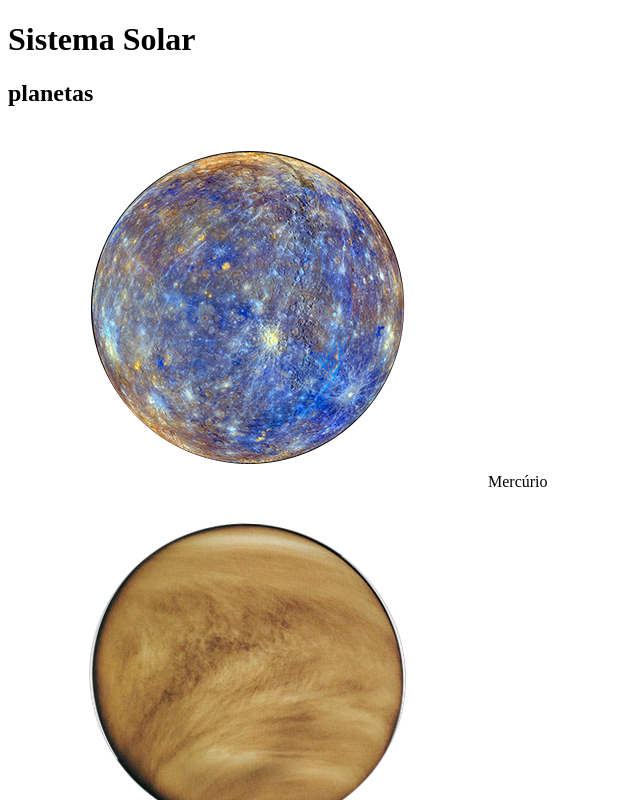
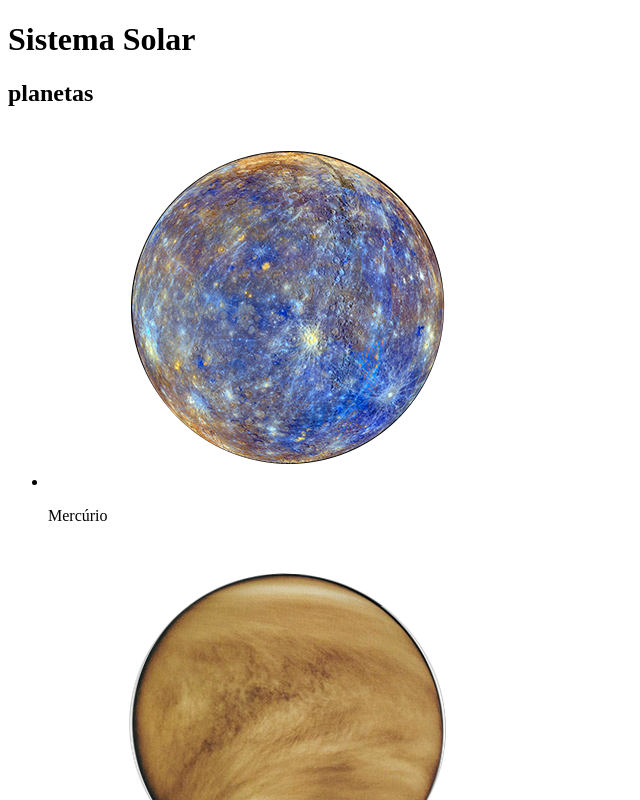
Before and after one commit to SergioEvando23/project-trybe-solar-system, a React (Create React App) app: page / in a window 1280 px wide. Shown: the top 800 px of the page, without its empty margins (0-640 px from the left). Built offline with nearby package versions, Linux system fonts and the light colour scheme.

Commit message:
Criado e renderizado o component PlanetCard

```diff
--- a/src/App.js
+++ b/src/App.js
@@ -1,8 +1,6 @@
 import React from 'react';
 import Header from './components/Header';
-import PlanetCard from './components/PlanetCard';
 import SolarSystem from './components/SolarSystem';
-import modulePlanet from './data/planets';
 
 class App extends React.Component {
   render() {
@@ -10,7 +8,6 @@ class App extends React.Component {
       <>
         <Header />
         <SolarSystem />
-        <PlanetCard modulePlanet={ modulePlanet } />
       </>
     );
   }
--- a/src/components/PlanetCard.js
+++ b/src/components/PlanetCard.js
@@ -3,25 +3,19 @@ import PropTypes from 'prop-types';
 
 class PlanetCard extends React.Component {
   render() {
-    const { modulePlanet } = this.props;
+    const { planetName, planetImage } = this.props;
     return (
-      <div data-testid="planet-card">
-        {modulePlanet.map((planet) => (
-          <div key={ planet.name }>
-            <img src={ planet.image } alt={ `Planeta ${planet.name}` } />
-            {planet.name}
-          </div>
-        ))}
-      </div>
+      <li data-testid="planet-card">
+        <img src={ planetImage } alt={ `Planeta ${planetName}` } />
+        <p>{planetName}</p>
+      </li>
     );
   }
 }
 
 PlanetCard.propTypes = {
-  modulePlanet: PropTypes.arrayOf(PropTypes.shape({
-    name: PropTypes.string.isRequired,
-    image: PropTypes.string.isRequired,
-  })).isRequired,
+  planetName: PropTypes.string.isRequired,
+  planetImage: PropTypes.string.isRequired,
 };
 
 export default PlanetCard;
--- a/src/components/SolarSystem.js
+++ b/src/components/SolarSystem.js
@@ -1,11 +1,22 @@
 import React from 'react';
 import Title from './Title';
+import PlanetCard from './PlanetCard';
+import modulePlanet from '../data/planets';
 
 class SolarSystem extends React.Component {
   render() {
     return (
       <div data-testid="solar-system">
         <Title headline="planetas" />
+        <ul>
+          {modulePlanet.map((planet) => (
+            <PlanetCard
+              planetName={ planet.name }
+              planetImage={ planet.image }
+              key={ planet.name }
+            />
+          ))}
+        </ul>
       </div>
     );
   }
```
